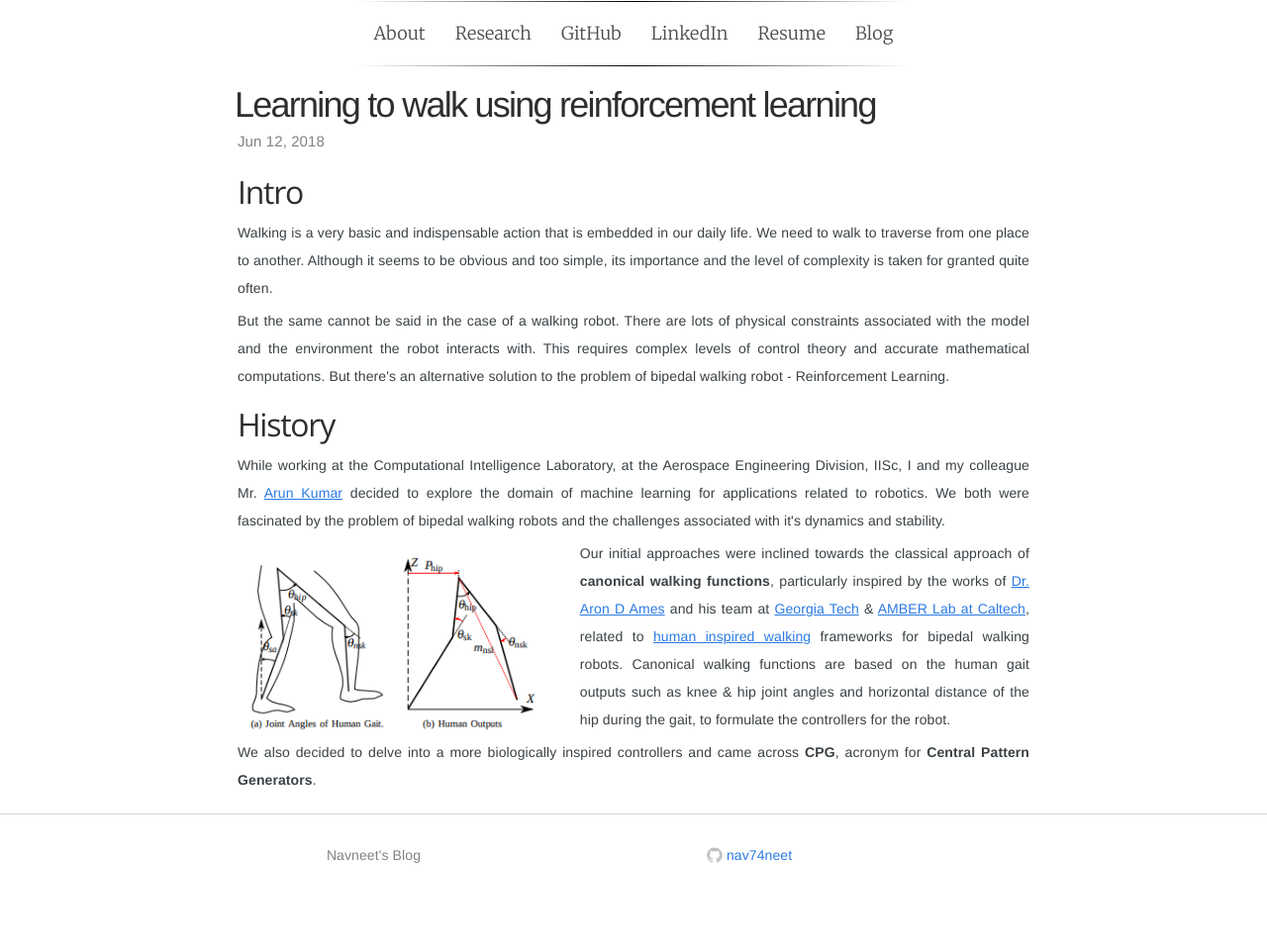
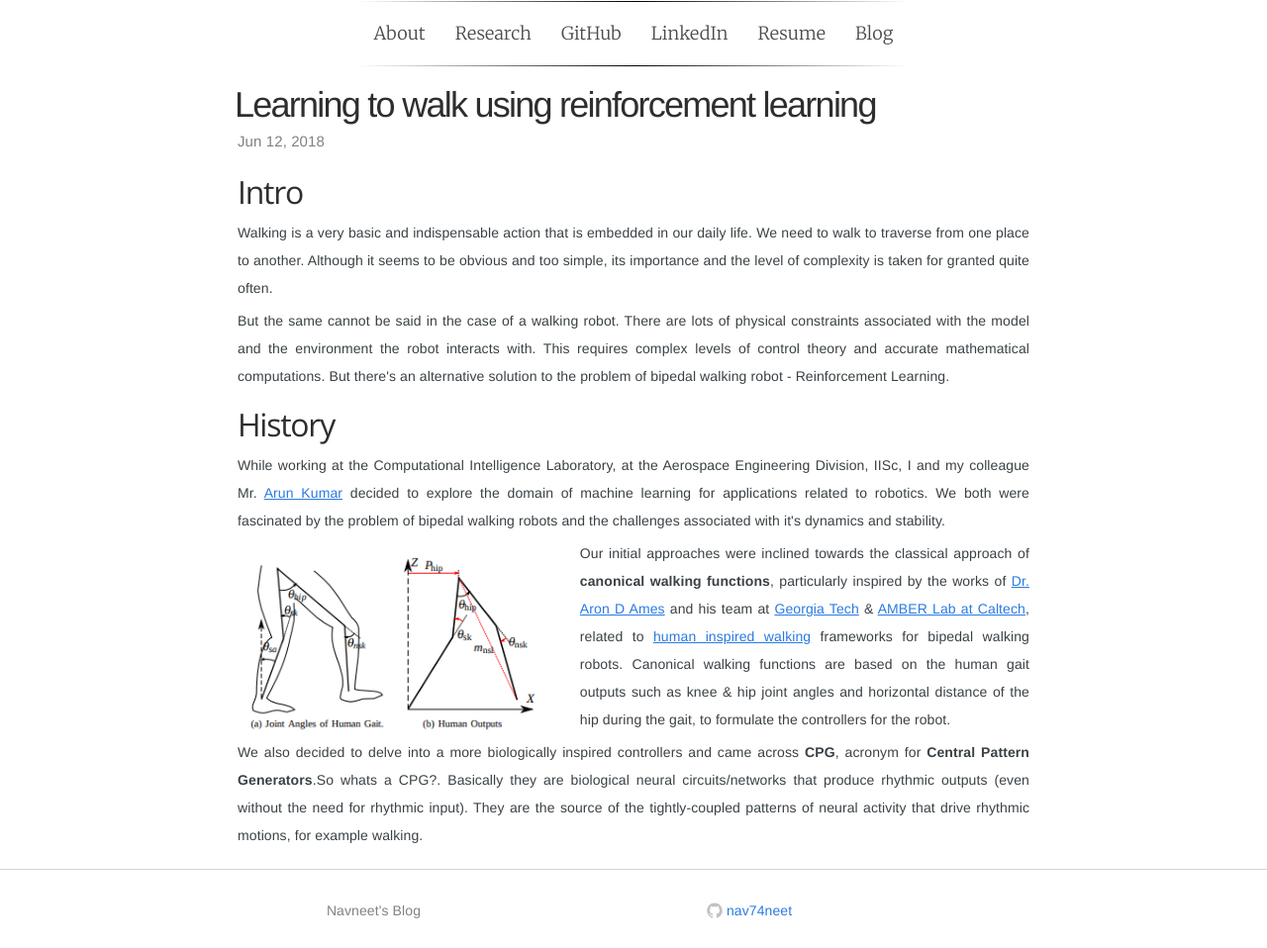
Before and after one commit to navuboy/navuboy.github.io, a Jekyll site: the page built from _posts/2018-06-12-ddpg.md, in a window 1280 px wide. Shown: the whole page at 99% size. Built offline with Jekyll 4.4.1, drawn with Linux system fonts in a browser that asks for light colours; some web fonts are replaced; before the commit the page ends 902 px from its top, so only the background shows below that.

Commit message:
Updated post

```diff
--- a/_posts/2018-06-12-ddpg.md
+++ b/_posts/2018-06-12-ddpg.md
@@ -25,4 +25,4 @@ tags: reinforcement learning, ddpg, bipedal walking,
     </div>
 </div>
 
-<p style="text-align:justify">We also decided to delve into a more biologically inspired controllers and came across <strong>CPG</strong>, acronym for <strong>Central Pattern Generators</strong>.</p>
+<p style="text-align:justify">We also decided to delve into a more biologically inspired controllers and came across <strong>CPG</strong>, acronym for <strong>Central Pattern Generators</strong>.So whats a CPG?. Basically they are biological neural circuits/networks that produce rhythmic outputs (even without the need for rhythmic input). They are the source of the tightly-coupled patterns of neural activity that drive rhythmic motions, for example walking.</p>
```
